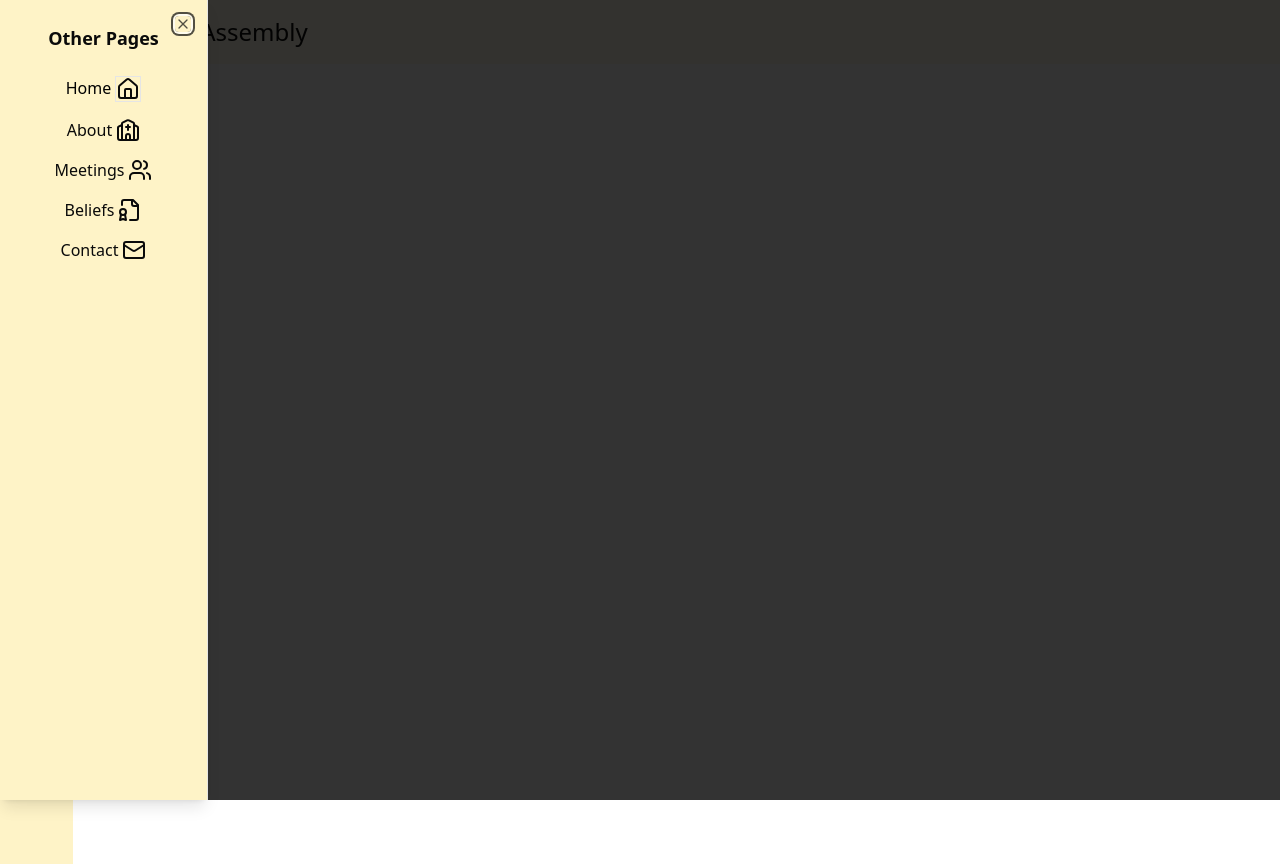
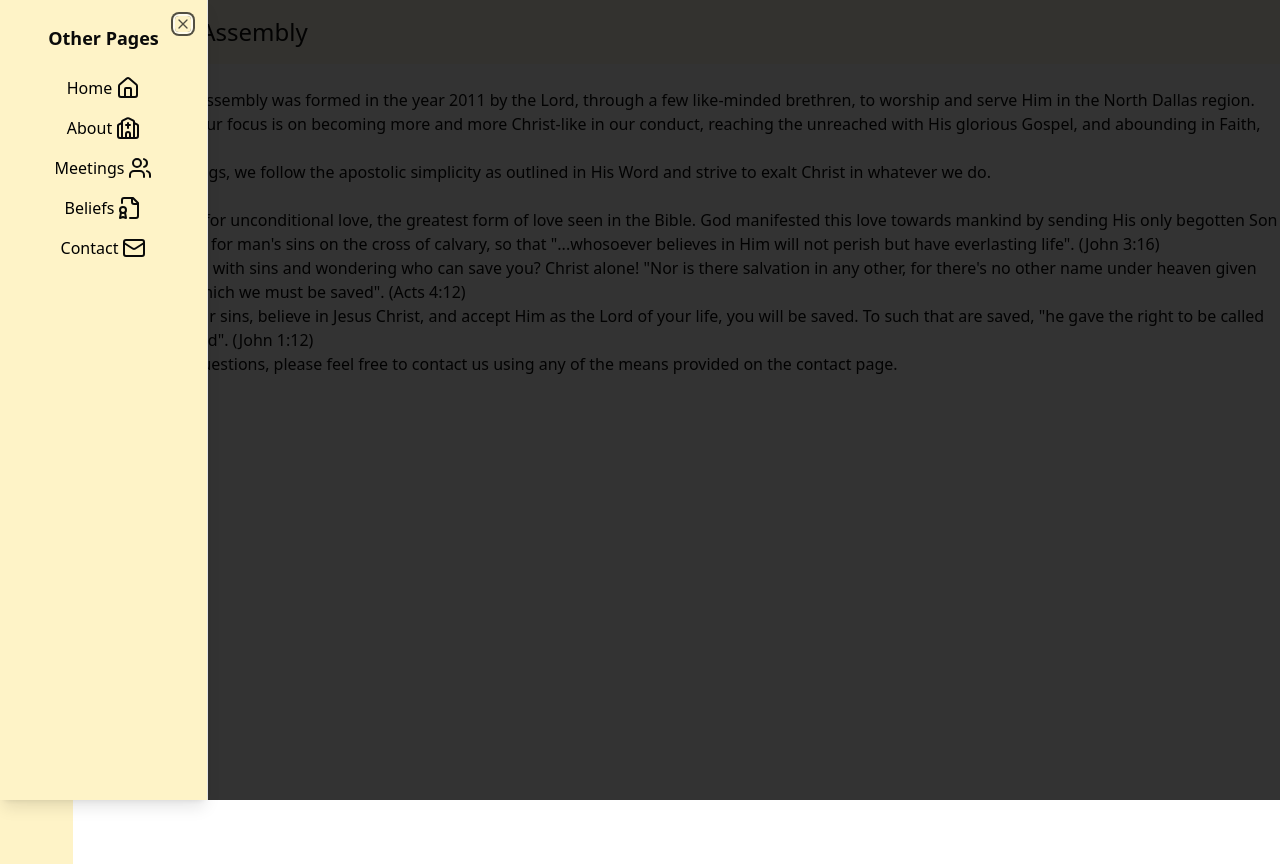
Before and after one commit to NoelVarghese2006/aba_update, a Next.js app: page /about in a window 1280 px wide. Both pictures are taken after a click on the button "Open". Built offline with nearby package versions, Linux system fonts and the light colour scheme.

Commit message:
new element for animations

```diff
--- a/app/about/page.tsx
+++ b/app/about/page.tsx
@@ -2,7 +2,17 @@
 
 function About() {
   return (
-    <div>About</div>
+    <div>
+        <div>About Us</div>
+        <div>Agape Brethren Assembly was formed in the year 2011 by the Lord, through a few like-minded brethren, to worship and serve Him in the North Dallas region.</div>
+        <div>As an assembly, our focus is on becoming more and more Christ-like in our conduct, reaching the unreached with His glorious Gospel, and abounding in Faith, Hope, and Love.</div>
+        <div>In all our gatherings, we follow the apostolic simplicity as outlined in His Word and strive to exalt Christ in whatever we do.</div>
+        <div>What's Agape?</div>
+        <div>"AGAPE" is Greek for unconditional love, the greatest form of love seen in the Bible. God manifested this love towards mankind by sending His only begotten Son Jesus Christ to die for man's sins on the cross of calvary, so that "...whosoever believes in Him will not perish but have everlasting life". (John 3:16)</div>
+        <div>Are you burdened with sins and wondering who can save you? Christ alone! "Nor is there salvation in any other, for there's no other name under heaven given among men by which we must be saved". (Acts 4:12)</div>
+        <div>If you confess your sins, believe in Jesus Christ, and accept Him as the Lord of your life, you will be saved. To such that are saved, "he gave the right to be called the children of God". (John 1:12)</div>
+        <div>If you have any questions, please feel free to contact us using any of the means provided on the contact page.</div>
+    </div>
   )
 }
 
--- /dev/null
+++ b/components/PageLink.tsx
@@ -0,0 +1,76 @@
+"use client"
+import Link from "next/link"
+import { useState } from "react";
+import { motion } from "framer-motion"
+import { Church, FileBadge, House, Mail, Users } from "lucide-react"
+
+interface PageLink {
+    text: string;
+    link: string;
+    img: string;
+}
+
+function PageLink({text, link, img}: PageLink) {
+    let offset = 126;
+    if(text === "Meetings")
+        offset = 135;
+    if(text === "Contact")
+        offset = 130;
+
+    const [rotate, setRotate] = useState(0);
+    const [moveX, setMoveX] = useState(0); // Track horizontal movement
+    const [color, setColor] = useState("black"); // Track color
+    const [tempX, setTempX] = useState(0);
+    const [currX, setCurrX] = useState(offset);
+
+    const startHover = (e: React.MouseEvent) => {
+        setCurrX(e.clientX)
+        if(Math.abs(e.clientX - currX) < 10)
+            setRotate((e.clientX-currX) * 10);
+        else
+            setRotate((e.clientX-currX));
+        setTempX(-offset + e.clientX)
+        setMoveX(-offset + e.clientX);
+        setTimeout(() => {
+            setColor("#FEF3C7");
+        }, 100);
+        setTimeout(() => {
+            setRotate(0);
+        }, 200);
+    };
+    const endHover = (e: React.MouseEvent) => {
+        setRotate(-tempX);
+        setMoveX(0);
+        setCurrX(offset);
+        setTimeout(() => {
+            setColor("black");
+        }, 100);
+        setTimeout(() => {
+            setRotate(0);
+        }, 200);
+    };
+
+  return (
+    <Link
+    href={link}
+    className="flex flex-row items-start gap-1 hover:text-red-800"
+    onMouseOver={startHover}
+    onMouseLeave={endHover}>
+        <motion.div
+        animate={{color: color}}
+        >
+            {text}
+        </motion.div>
+        <motion.div
+        animate={{ rotate, x: moveX}} // Bind rotation to state
+        transition={{ duration: 0.3 }}
+        className="bg-amber-100"
+        >
+            {img === "House" ? <House /> : img === "Church" ? <Church /> : img === "Users" ? <Users /> : img === "FileBadge" ? <FileBadge /> : img === "Mail" ? <Mail /> : null}
+        </motion.div>
+
+    </Link>
+  )
+}
+
+export default PageLink
--- a/components/Sidebar.tsx
+++ b/components/Sidebar.tsx
@@ -1,4 +1,3 @@
-"use client"
 import {
     Sheet,
     SheetClose,
@@ -11,39 +10,12 @@ import {
 import { Church, FileBadge, House, Mail, Users } from "lucide-react"
 import Link from "next/link"
 import { motion } from "framer-motion"
-import { useState } from "react"
-import { useRouter } from 'next/navigation';
+import PageLink from "./PageLink"
 
 
 
 
 function Sidebar() {
-    const [rotate, setRotate] = useState(0);
-    const [moveX, setMoveX] = useState(0); // Track horizontal movement
-    const [color, setColor] = useState("black"); // Track color
-    const router = useRouter();
-
-    const startHover = () => {
-        setRotate(-45);
-        setMoveX(moveX - 50);
-        setTimeout(() => {
-            setColor("#ffecb3");
-        }, 100);
-        setTimeout(() => {
-            setRotate(0);
-        }, 200);
-    };
-    const endHover = () => {
-        setRotate(45);
-        setMoveX(moveX + 50);
-        setTimeout(() => {
-            setColor("black");
-        }, 100);
-        setTimeout(() => {
-            setRotate(0);
-        }, 200);
-    };
-
   return (
     <div className="bg-amber-100 h-screen p-4">
         <Sheet>
@@ -52,37 +24,20 @@ function Sidebar() {
             <SheetTitle className="flex items-center justify-center">Other Pages</SheetTitle>
             <div className="flex flex-col items-center justify-center w-full gap-4 my-6">
                 <SheetClose asChild>
-                    <Link href='/' className="flex flex-row items-start gap-1 hover:text-red-800" onMouseEnter={startHover} onMouseLeave={endHover}>
-                        <motion.div
-                        animate={{color: color}}
-                        >
-                            Home
-                        </motion.div>
-                        <motion.div
-                        animate={{ rotate, x: moveX}} // Bind rotation to state
-                        transition={{ duration: 0.3 }}
-                        className="bg-amber-100 border"
-                        >
-                            <House />
-                        </motion.div>
-                    </Link>
+                    <PageLink text='Home' link='/' img='House'/>
                 </SheetClose>
-                    <Link href='/' className="flex flex-row items-start gap-1 hover:text-red-800">
-                        About
-                        <Church />
-                    </Link>
-                    <Link href='/' className="flex flex-row items-start gap-1 hover:text-red-800">
-                        Meetings
-                        <Users />
-                    </Link>
-                    <Link href='/' className="flex flex-row items-start gap-1 hover:text-red-800">
-                        Beliefs
-                        <FileBadge />
-                    </Link>
-                    <Link href='/' className="flex flex-row items-start gap-1 hover:text-red-800">
-                        Contact
-                        <Mail />
-                    </Link>
+                <SheetClose asChild>
+                    <PageLink text='About' link='/about' img='Church'/>
+                </SheetClose>
+                <SheetClose asChild>
+                    <PageLink text='Meetings' link='/' img='Users'/>
+                </SheetClose>
+                <SheetClose asChild>
+                    <PageLink text='Beliefs' link='/' img='FileBadge'/>
+                </SheetClose>
+                <SheetClose asChild>
+                    <PageLink text='Contact' link='/' img='Mail'/>
+                </SheetClose>
             </div>
         </SheetContent>
         </Sheet>
```
